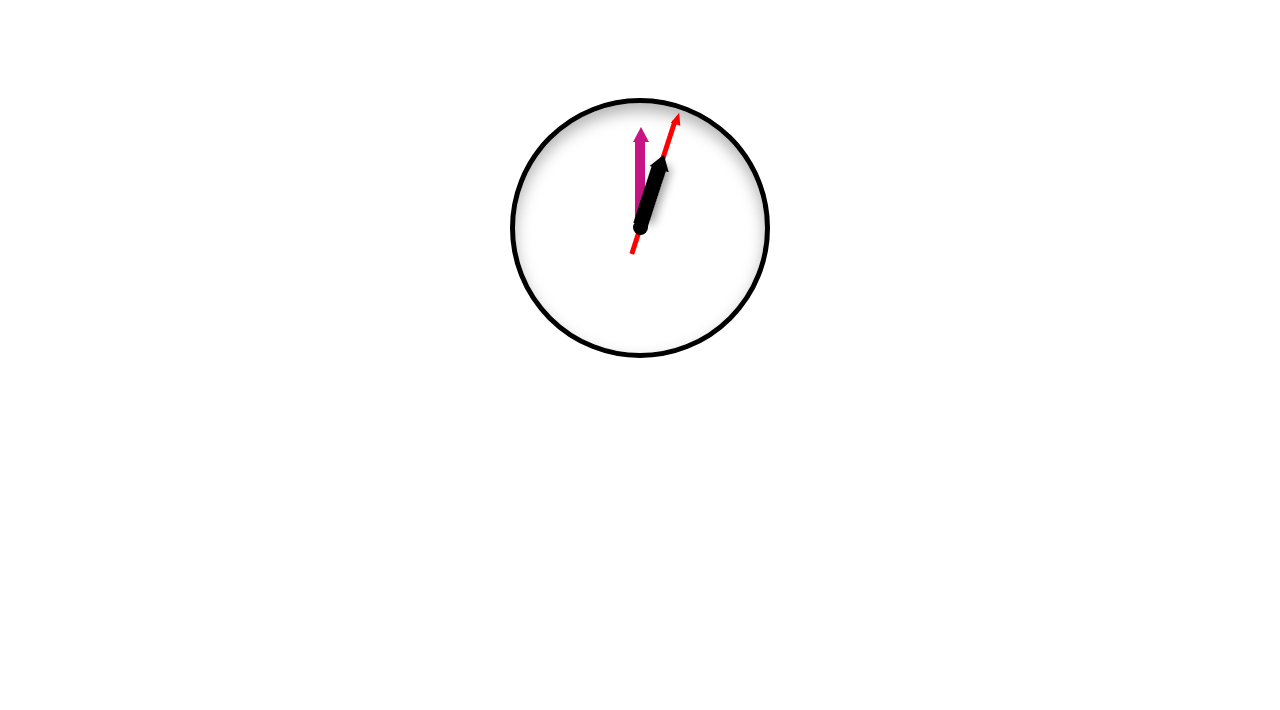
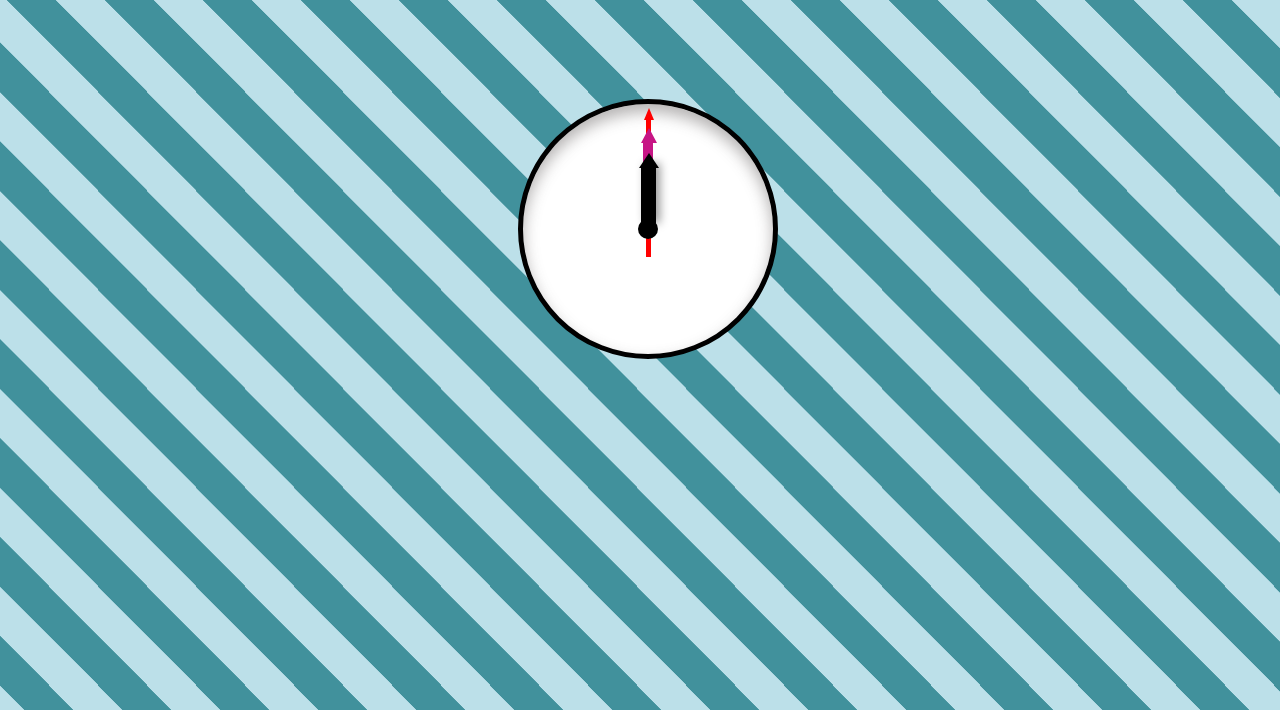
Before and after one commit to aleksandra-lisek/2-30-JavaScript30, a website built with webpack: page index.html in a window 1280 px wide. Shown: the part 106-816 px from the top of the page. Built offline with nearby package versions, Linux system fonts and the light colour scheme; a web font is replaced by a local one.

Commit message:
background

```diff
--- a/sass/main.scss
+++ b/sass/main.scss
@@ -1,30 +1,35 @@
-html{
+html {
     font-family: 'Knewave', cursive;
     font-size: 10px;
 }
 
-body{
-    background-color: 	#FFFFFF;
+body {
+    background: linear-gradient(45deg, #41919c 25%, #bce0e9 25%, #bce0e9 50%, #41919c 50%, #41919c 75%, #bce0e9 75%);
+background-size:98px 98.9px;
     height: 100vh;
 }
 
-.title{
+
+.title {
     font-size: 7rem;
     text-align: center;
 }
-.container{
-    height: 100%;
+
+.container {
+    height: 100vh;
+    width: 100vw;
     display: flex;
     flex-flow: column;
 
+
 }
-.clock-container{
 
+.clock-container {
     align-self: center;
     padding-top: 9%;
 }
 
-.clock{
+.clock {
     width: 25rem;
     height: 25rem;
     background-color: white;
@@ -32,37 +37,31 @@ body{
     border-radius: 100%;
     position: relative;
     box-shadow: inset 0 8px 15px 0 rgba(70, 66, 66, 0.4);
-
 }
 
-.clock::after{
+.clock::after {
     content: "";
     position: absolute;
-    width: 1.5rem;
-    height: 1.5rem;
+    width: 2rem;
+    height: 2rem;
     background-color: black;
     border-radius: 100%;
+    bottom: 11.5rem;
+    left: 11.5rem;
+    z-index: 6;
+}
 
-    bottom: 11.75rem;
-    left: 11.75rem;
-    z-index: 6;
-
-}
-.hours-container{
+.hours-container {
     position: absolute;
     bottom: 12.75rem;
     left: 11.75rem;
     z-index: 6;
     box-shadow: 4px -4px 10px 0 rgba(0,0,0,.4);
     transform-origin: 50% 100%;
-       transform: rotate(18deg);
-       transition: all 0.5s;
-
-
-
+    transform: rotate(0deg);
 }
 
-.hours{
+.hours {
     width: 1.5rem;
     height: 6rem;
     background-color: #000000;
@@ -72,10 +71,9 @@ body{
         transform: rotate(18deg);
         transition: all 0.5s;*/
     /*transition-timing-function: cubic-bezier(0.1, 2.7, 0.58, 1);*/
-
 }
 
-.hours:before{
+.hours:before {
     content: '';
     position: absolute;
     width: 0;
@@ -84,28 +82,27 @@ body{
     border-right: 1rem solid transparent;
     border-bottom: 1.5rem solid #000000;
     bottom: 98%;
-    left:-12%;
+    left: -12%;
     /*margin: 40px auto 0;*/
+}
 
-
-}
-.minutes-container{
+.minutes-container {
     position: absolute;
     bottom: 12.75rem;
     left: 12rem;
     z-index: 5;
     transform-origin: 50% 100%;
+    transform: rotate(0deg);
 }
 
-.minutes{
+.minutes {
     width: 1rem;
     height: 8.5rem;
-    background-color: 	#C71585;
+    background-color: #C71585;
     position: relative;
 }
 
-.minutes:before{
-
+.minutes:before {
     content: '';
     position: absolute;
     width: 0;
@@ -114,27 +111,26 @@ body{
     border-right: 0.8rem solid transparent;
     border-bottom: 1.5rem solid #C71585;
     bottom: 98%;
-        left:-20%;
+    left: -20%;
 }
 
-.seconds-container{
+.seconds-container {
     position: absolute;
     bottom: 9.75rem;
     left: 12.25rem;
     z-index: 4;
     transform-origin: 20% 80%;
-    transform: rotate(18deg);
+    transform: rotate(0deg);
+}
 
-}
-.seconds{
+.seconds {
     width: 0.5rem;
     height: 14rem;
     background-color: #FF0000;
-
 }
 
-.seconds:before{
 
+.seconds:before {
     content: '';
     position: absolute;
     width: 0;
@@ -143,5 +139,5 @@ body{
     border-right: 0.5rem solid transparent;
     border-bottom: 1.2rem solid #FF0000;
     bottom: 98%;
-        left:-21%;
+    left: -21%;
 }
```
Also changed, not shown: css/main.css, index.html (indentation only). Lines whose indentation alone changed are shown as unchanged.
